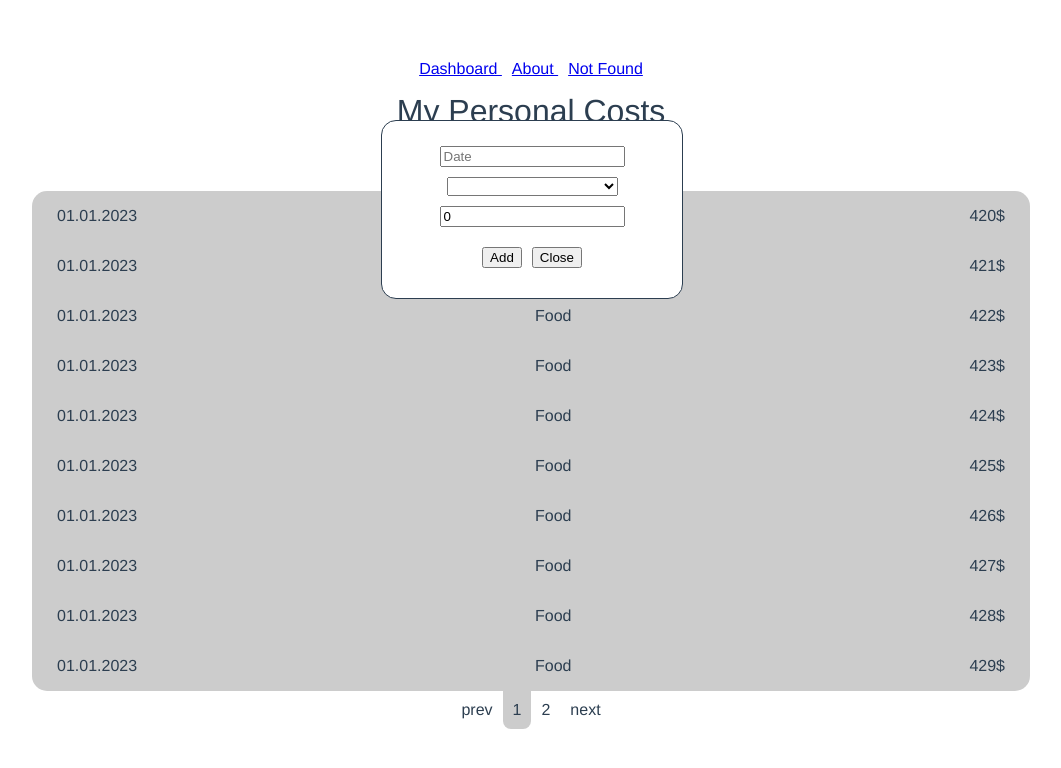
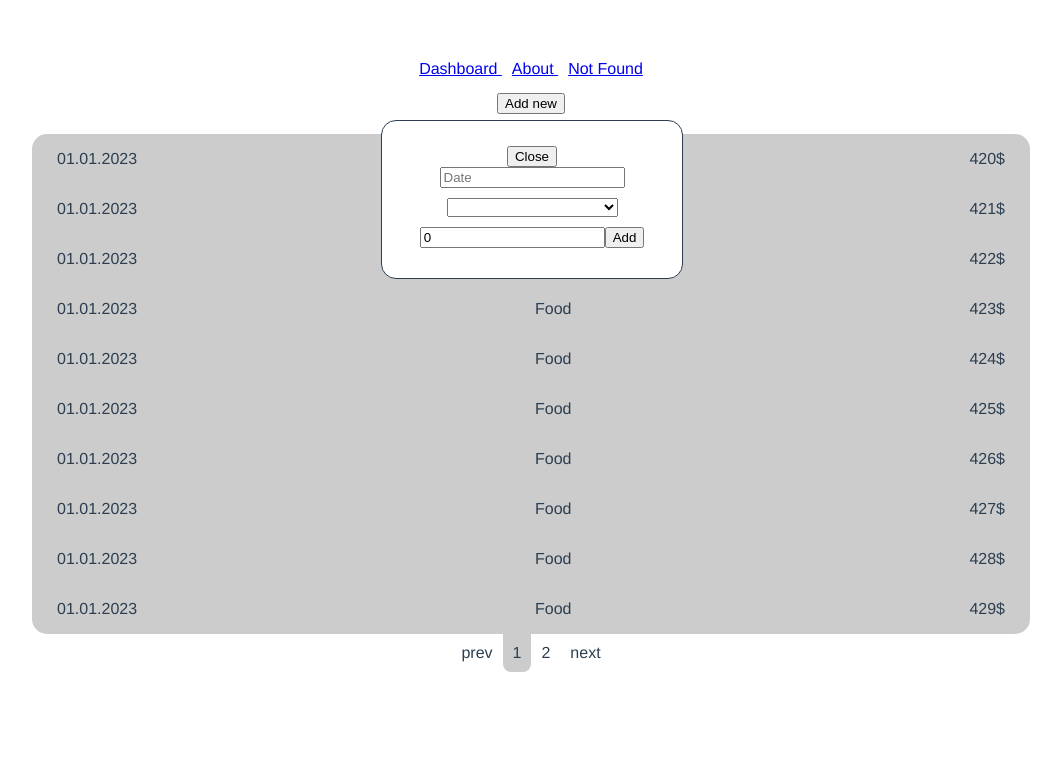
Before and after one commit to ychkydyk/VueProjectGB, a Vue app in the folder costs-control/: page /dashboard in a window 1280 px wide. Both pictures are taken after a click on the button "Add new". Shown: the top 768 px of the page, without its empty margins (109-1170 px from the left). Built offline with nearby package versions, Linux system fonts and the light colour scheme.

Commit message:
TaskForm=>modal component, TAskFormAdd => independent component

```diff
--- a/costs-control/src/components/TaskForm.vue
+++ b/costs-control/src/components/TaskForm.vue
@@ -2,48 +2,25 @@
 
   <transition name="fade">
     <div v-if="isShown" class="task-form">
-      <div class="form-inputs">
-        <input placeholder="Date" v-model="dateCreated">
-        <select class="category-select"  v-model='category'>
-          <option v-for="option in options" :key="option">
-            {{ option }}
-          </option>
-        </select>
-        <input placeholder="Amount" v-model.number="amount" type="number">
-      </div>
-      <div class="btn-group">
-        <button @click="onSaveClick">Add</button>
         <button v-on:click="$modal.hide('add')">Close</button>
-      </div>
+      <TaskFormAdd/>
     </div>
   </transition>
 </template>
 
 <script>
 
+import TaskFormAdd from "@/components/TaskFormAdd";
 export default {
     name: "TaskForm",
-    data() {
+  components: {TaskFormAdd},
+  data() {
         return {
-          dateCreated: '',
-          category: '',
-          amount: 0,
           isShown: false,
           shownId: 'add'
         }
     },
-  computed: {
-      getCurrentDate(){
-        const today = new Date();
-        const d = today.getDate()
-        const m = today.getMonth() + 1
-        const y = today.getFullYear()
-        return `${d}.${m}.${y}`
-      },
-    options(){
-        return this.$store.getters.getCategory
-    }
-  },
+
   methods: {
     show(shownId) {
       if(shownId === this.shownId) {
@@ -56,21 +33,12 @@ export default {
       }
     },
 
-    onSaveClick() {
-        const data = {
-          dateCreated: this.dateCreated || this.getCurrentDate,
-          category: this.category,
-          amount: this.amount
-        }
-        this.$emit('addNewTask', data)
-      }
+
   },
 mounted(){
     this.$modal.EventBus.$on('modalShow', this.show)
     this.$modal.EventBus.$on('modalHide', this.hide)
-      if(!this.category?.length) {
-        this.$store.dispatch('fetchCategory')
-      }
+
 }
 }
 </script>
--- /dev/null
+++ b/costs-control/src/components/TaskFormAdd.vue
@@ -0,0 +1,62 @@
+<template>
+  <div  class="form-inputs">
+    <input placeholder="Date" v-model="dateCreated">
+    <select class="category-select"  v-model='category'>
+      <option v-for="option in options" :key="option">
+        {{ option }}
+      </option>
+    </select>
+    <input placeholder="Amount" v-model.number="amount" type="number">
+    <button @click="onSaveClick">Add</button>
+  </div>
+</template>
+
+<script>
+import { mapMutations } from "vuex";
+
+export default {
+  name: "TaskFormAdd",
+  data() {
+    return {
+      dateCreated: '',
+      category: '',
+      amount: 0,
+    }
+  },
+  computed: {
+    getCurrentDate(){
+      const today = new Date();
+      const d = today.getDate()
+      const m = today.getMonth() + 1
+      const y = today.getFullYear()
+      return `${d}.${m}.${y}`
+    },
+    options(){
+      return this.$store.getters.getCategory
+    }
+  },
+  methods: {
+    ...mapMutations({
+      setData: 'setPaymentsData',
+      addData: 'addDataToPayments'
+    }),
+    onSaveClick() {
+      const data = {
+        dateCreated: this.dateCreated || this.getCurrentDate,
+        category: this.category,
+        amount: this.amount
+      }
+      this.addData(data)
+    }
+  },
+  mounted() {
+    if(!this.category?.length) {
+      this.$store.dispatch('fetchCategory')
+    }
+  }
+};
+</script>
+
+<style scoped>
+
+</style>
--- a/costs-control/src/pages/Dashboard.vue
+++ b/costs-control/src/pages/Dashboard.vue
@@ -1,8 +1,6 @@
 <template>
   <div>
-    <div class="dash-title">My Personal Costs</div>
-    Total: {{ getSummAmount }}
-    <TaskForm @addNewTask="onAdd"></TaskForm>
+    <TaskForm></TaskForm>
     <button  @click="$modal.show('add')">Add new</button>
     <TaskList :items="currentElements"></TaskList>
     <Pagination :cur="page" :n="n" :length="payments.length" @paginate="onPageChange"/>
@@ -14,6 +12,7 @@ import TaskList from "@/components/TaskList";
 import TaskForm from "@/components/TaskForm";
 import { mapMutations, mapGetters, mapActions } from 'vuex';
 import Pagination from "@/components/Pagination";
+
 
 export default {
   name: "Dashboard",
@@ -30,7 +29,6 @@ export default {
   },
   computed: {
       ...mapGetters({
-      getSummAmount: 'getFullPaymentAmount',
       payments: 'getPayments'
     }),
     currentElements() {
@@ -39,25 +37,18 @@ export default {
     }},
   methods: {
     ...mapMutations({
-      setData: 'setPaymentsData',
       addData: 'addDataToPayments'
     }),
     ...mapActions([
       'fetchData'
     ]),
-    onAdd(data) {
-      this.addData(data)
-    },
     onPageChange(p) {
       this.page = p
-    },
-
+    }
   },
   created() {
     this.fetchData()
     console.log(this.$store)
-    // this.$store.dispatch('fetchData')
-    // this.setData(this.fetchData())
   }
 };
 
--- a/costs-control/src/store/index.js
+++ b/costs-control/src/store/index.js
@@ -52,9 +52,7 @@ actions: { // Эмитация загрузки с сервера
     }
 },
 getters: {
-    getFullPaymentAmount: state => {
-        return state.payments.reduce((res, cur) => res + cur.amount, 0)
-    },
+
     getPayments: state => state.payments,
     getCategory: state => state.categoryList
 }
```
